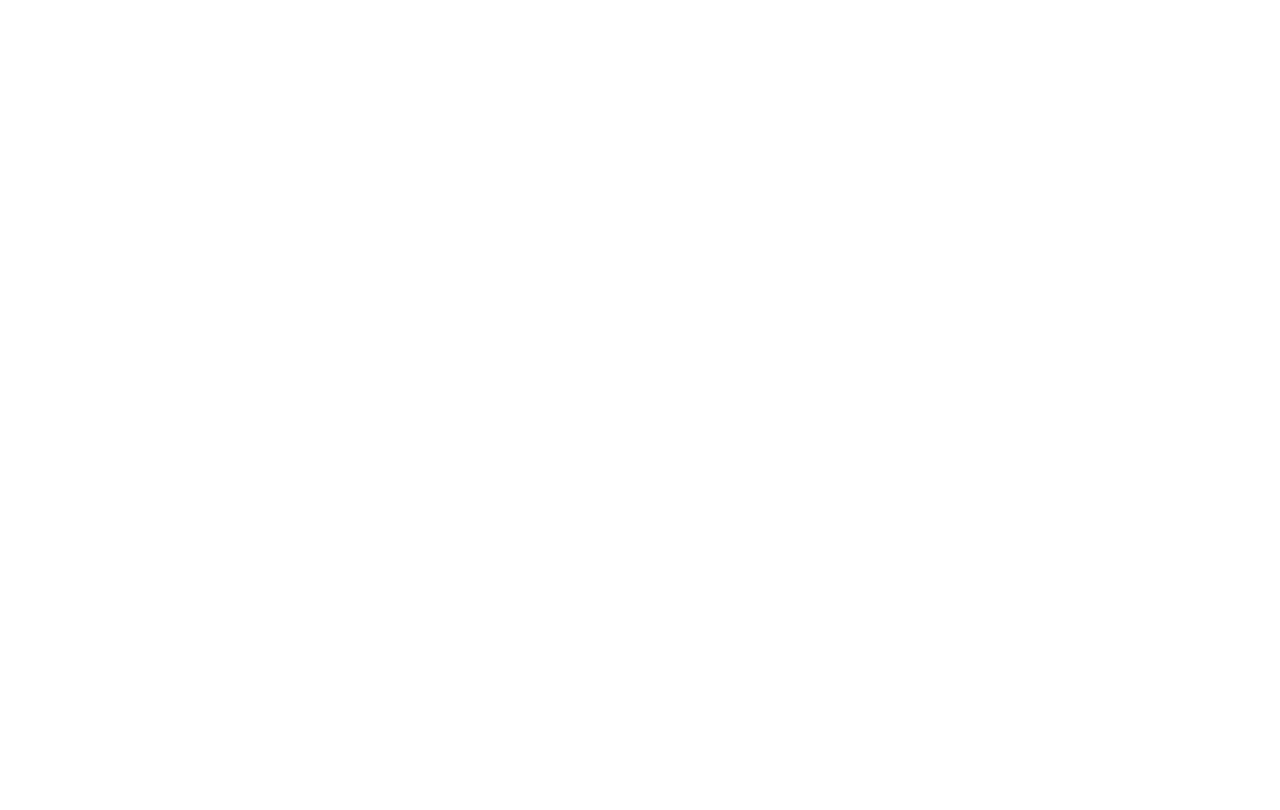
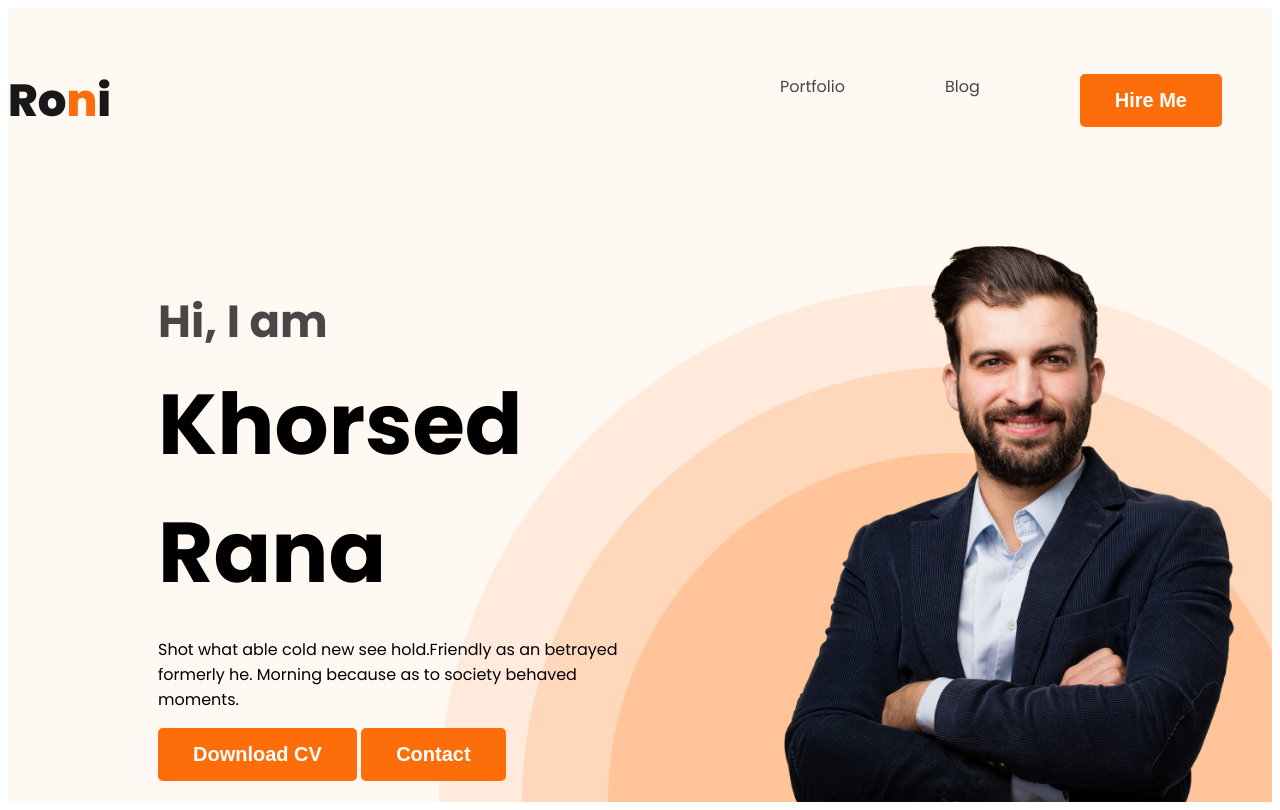
Before and after one commit to khorsed2001/webdeveloper-portfolio, a plain HTML site: page index.html in a window 1280 px wide. Drawn offline with Linux system fonts and the light colour scheme.

Commit message:
header add

```diff
--- a/index.html
+++ b/index.html
@@ -5,8 +5,47 @@
     <meta name="viewport" content="width=device-width, initial-scale=1.0">
     <title>Document</title>
     <link rel="stylesheet" href="style.css">
+    <link rel="preconnect" href="https://fonts.googleapis.com">
+    <link rel="preconnect" href="https://fonts.gstatic.com" crossorigin>
+    <link href="https://fonts.googleapis.com/css2?family=Poppins:ital,wght@0,100;0,200;0,300;0,400;0,500;0,600;0,700;0,800;0,900;1,100;1,200;1,300;1,400;1,500;1,600;1,700;1,800;1,900&display=swap" rel="stylesheet">
 </head>
 <body>
 
+    <header class="header">
+        <nav>
+            <h3 class="nav-title">Ro<span class="color-praymary">n</span>i</h3>
+                <ul>
+                    <li><a href="">Portfolio</a></li>
+                    <li><a href="">Blog</a></li>
+                    <li><button class="btn-praymary">Hire Me</button></li>
+                </ul>
+        </nav>
+
+        <div class="banner">
+            <div class="banner-content">
+            <h3 class="banner-greeting">Hi, I am</h3>
+            <h1 class="banner-title">Khorsed Rana</h1>
+            <p>Shot what able cold new see hold.Friendly as an betrayed formerly he. Morning because as to society behaved moments.</p>
+            <button class="btn-praymary">Download CV</button>
+            <button class="btn-praymary">Contact</button>
+        </div>
+        <img  class="profile-picture" src="images/hardy.png" alt="">
+        </div>
+
+    </header>
+
+    <main>
+
+    </main>
+
+    <footer>
+
+    </footer>
+
+
+
+
+
+
 </body>
 </html>
--- a/style.css
+++ b/style.css
@@ -0,0 +1,79 @@
+/* Common Shared Style */
+body {
+    font-family: 'Montserrat', sans-serif;
+    font-family: 'Poppins', sans-serif;
+}
+
+.color-praymary {
+    color: #FD6E0A;
+}
+
+.btn-praymary {
+    border-radius: 5px;
+    background: #FD6E0A;
+    border:0;
+    color:white;
+    font-size: 20px;
+    font-weight: 700;
+    padding:15px 35px;
+}
+
+/* Nav Related Style */
+nav {
+    display: flex;
+    justify-content:space-between;
+    align-items: center;
+    margin:0 200;
+}
+
+.nav-title {
+    color: #181818;
+    font-size: 45px;
+    font-weight: 800;
+}
+
+nav>ul {
+    display: flex;
+
+
+}
+
+nav li {
+    list-style: none;
+    margin: 50px;
+}
+
+nav a {
+    text-decoration: none;
+    color: #474747;
+}
+/* Header Related Style */
+.header{
+    background-color: #FFF8F3;
+    background-image: url(images/header_bg.png);
+    background-repeat: no-repeat;
+    background-position:bottom right;
+}
+.banner{
+    padding:30px 30px 0px 150px;
+    display: flex;
+    align-items:center;
+    justify-content: space-between;
+}
+.banner .profile-picture{
+    width:500px;
+
+}
+.banner-greeting{
+    font-size: 45px;
+    color:#474747;
+    margin-bottom: 0;
+}
+.banner-title{
+    font-size:85px;
+    margin-top: 5px;
+    margin-bottom: 20px;
+}
+.banner-content{
+    max-width:500px;
+}
```
